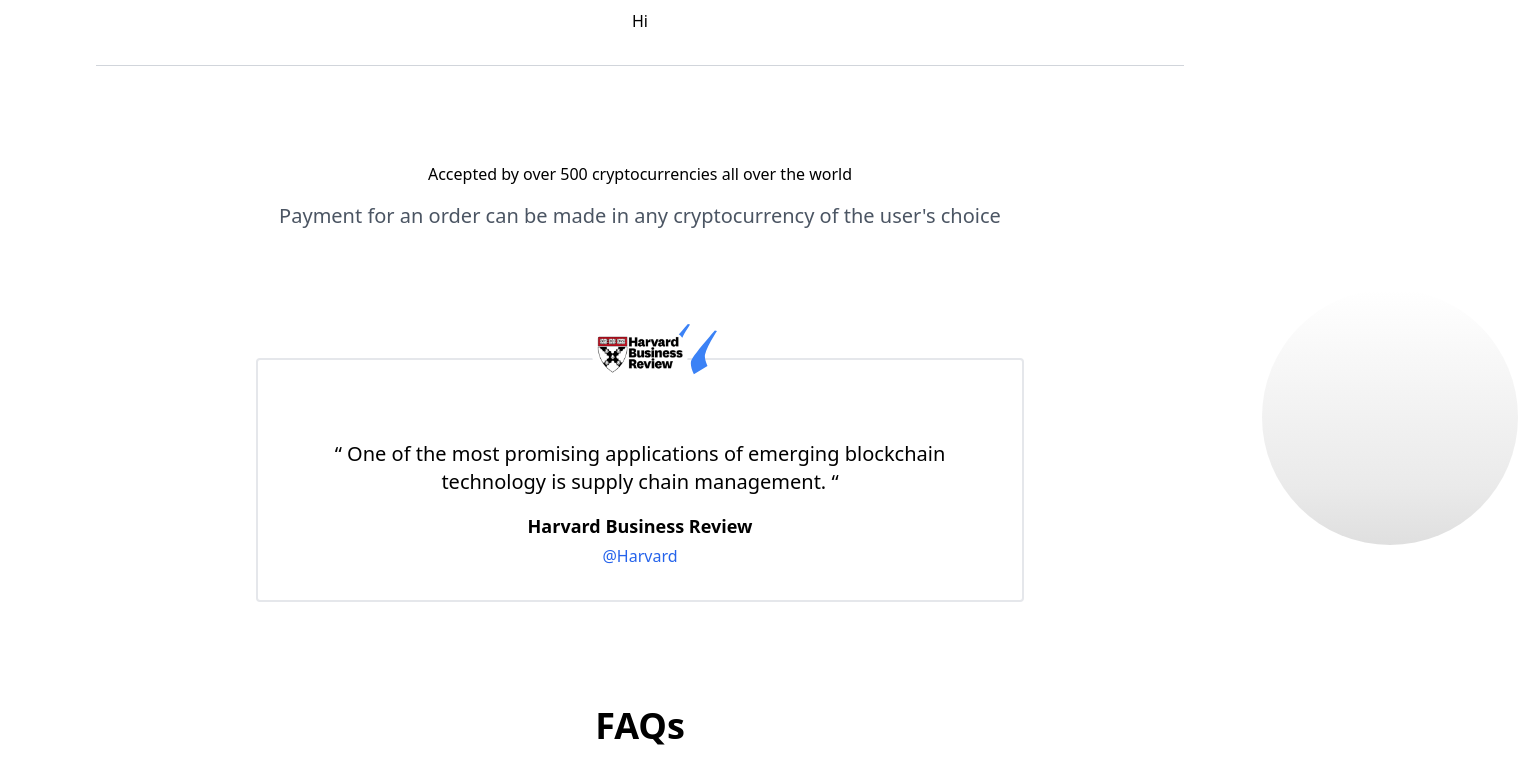
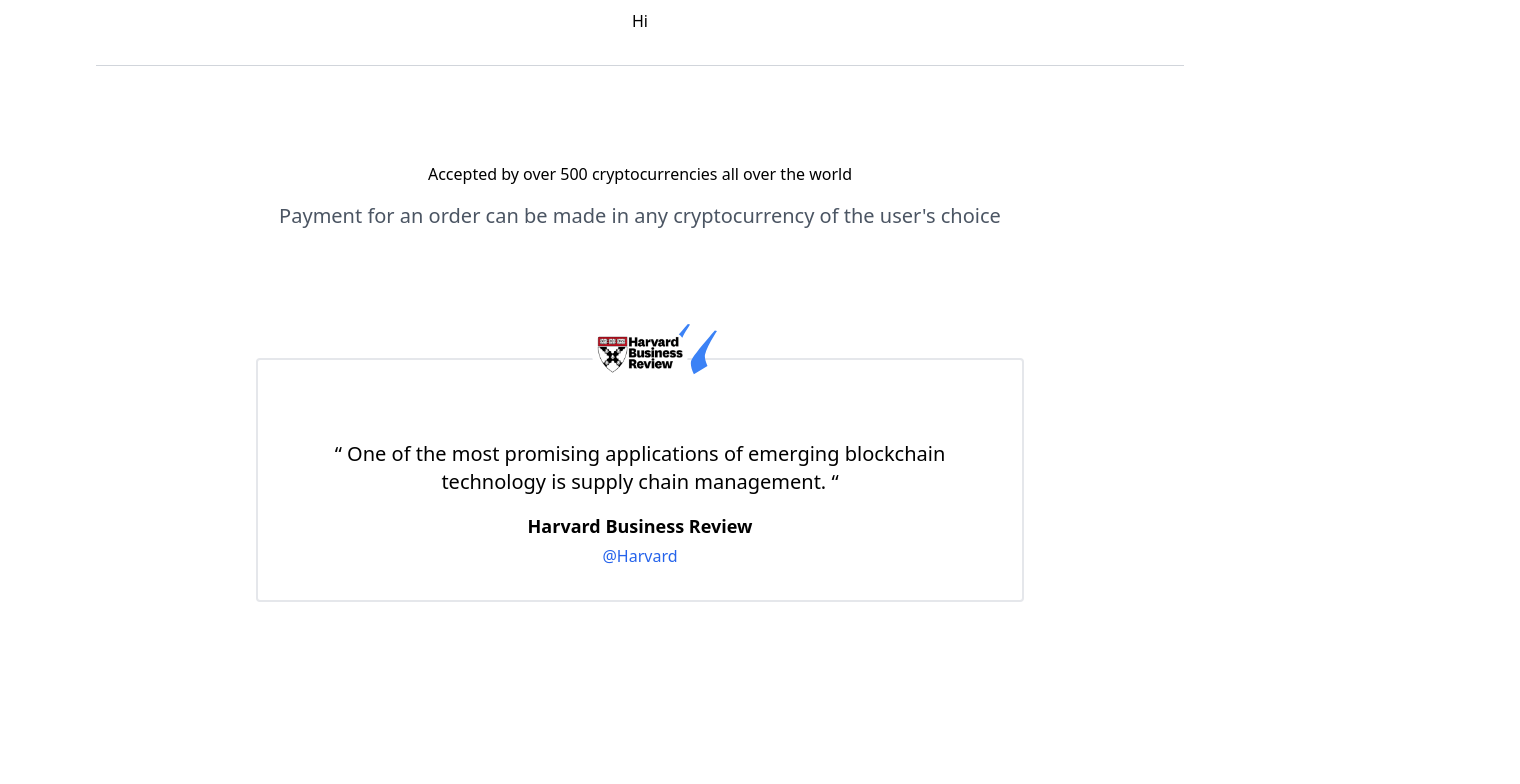
Before and after one commit to kwakyebrilliant/logchain, a React (Create React App) app: page / in a window 1280 px wide. Shown: the part 1951-2735 px from the top of the page, 1520 px wide, since content can reach past the window. After the commit the page ends 2633 px from the top, so only its background shows below. Built offline with nearby package versions, Linux system fonts and the light colour scheme; the HTML template or start-up script is replaced by a standard one.

Commit message:
home updates

```diff
--- a/src/component/Homepage.js
+++ b/src/component/Homepage.js
@@ -140,40 +140,6 @@
         </div>
 
         <section className="relative">
-      {/* Illustration behind content */}
-      <div
-        className="absolute left-1/2 transform -translate-x-1/2 bottom-0 pointer-events-none -mb-32"
-        aria-hidden="true"
-      >
-        <svg
-          width="1760"
-          height="518"
-          viewBox="0 0 1760 518"
-          xmlns="http://www.w3.org/2000/svg"
-        >
-          <defs>
-            <linearGradient
-              x1="50%"
-              y1="0%"
-              x2="50%"
-              y2="100%"
-              id="illustration-02"
-            >
-              <stop stopColor="#FFF" offset="0%" />
-              <stop stopColor="#EAEAEA" offset="77.402%" />
-              <stop stopColor="#DFDFDF" offset="100%" />
-            </linearGradient>
-          </defs>
-          <g
-            transform="translate(0 -3)"
-            fill="url(#illustration-02)"
-            fillRule="evenodd"
-          >
-            <circle cx="1630" cy="128" r="128" />
-            <circle cx="178" cy="481" r="40" />
-          </g>
-        </svg>
-      </div>
 
       <div className="max-w-6xl mx-auto px-4 sm:px-6">
         <div className="py-12 md:py-20">
@@ -238,11 +204,8 @@
     </section>
 
 
-    <div className="flex pt-6 justify-center items-center">
-            <div>
-            <h2 className="text-3xl font-bold sm:text-4xl">FAQs</h2>
-            </div>
-        </div>
+
+
 
 
     </div>
```
